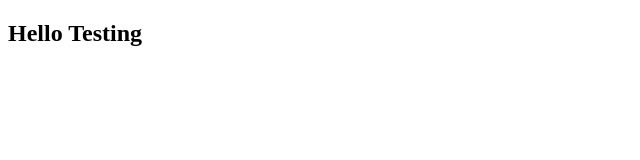
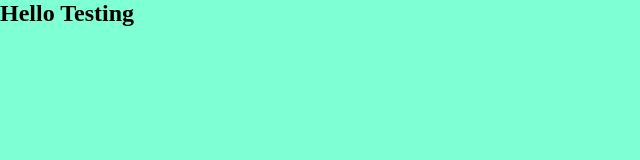
Before and after one commit to shubham-1903/gitTest, a plain HTML site: page index.html in a window 1280 px wide. Shown: the whole page, without its empty margins (0-640 px from the left). Drawn offline with Linux system fonts and the light colour scheme.

Commit message:
W2: internal style added in index file

```diff
--- a/index.html
+++ b/index.html
@@ -5,8 +5,19 @@
   <meta http-equiv="X-UA-Compatible" content="IE=edge">
   <meta name="viewport" content="width=device-width, initial-scale=1.0">
   <title>Testing</title>
+  <style>
+    *{
+      margin:0;
+      padding:0;
+      box-sizing: border-box;
+    }
+    body {
+      background-color:aquamarine;
+    }
+  </style>
 </head>
 <body>
   <h2>Hello Testing</h2>
+
 </body>
 </html>
```
